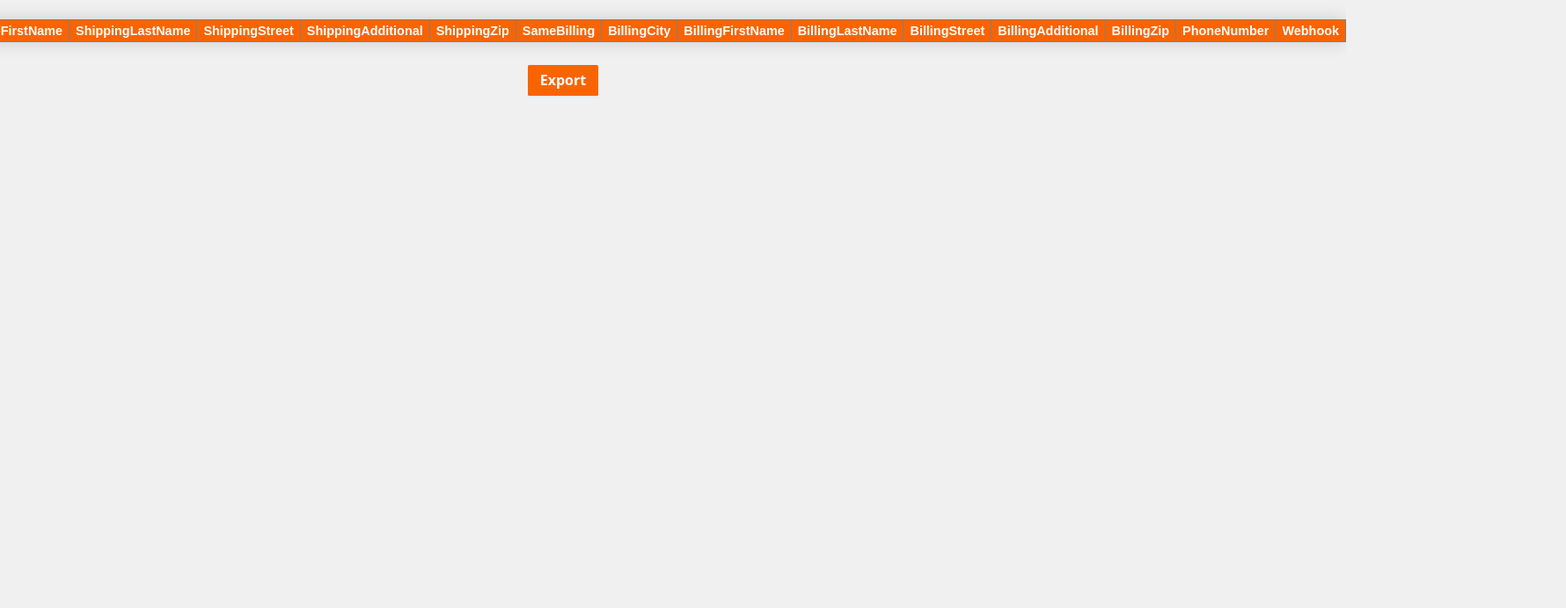
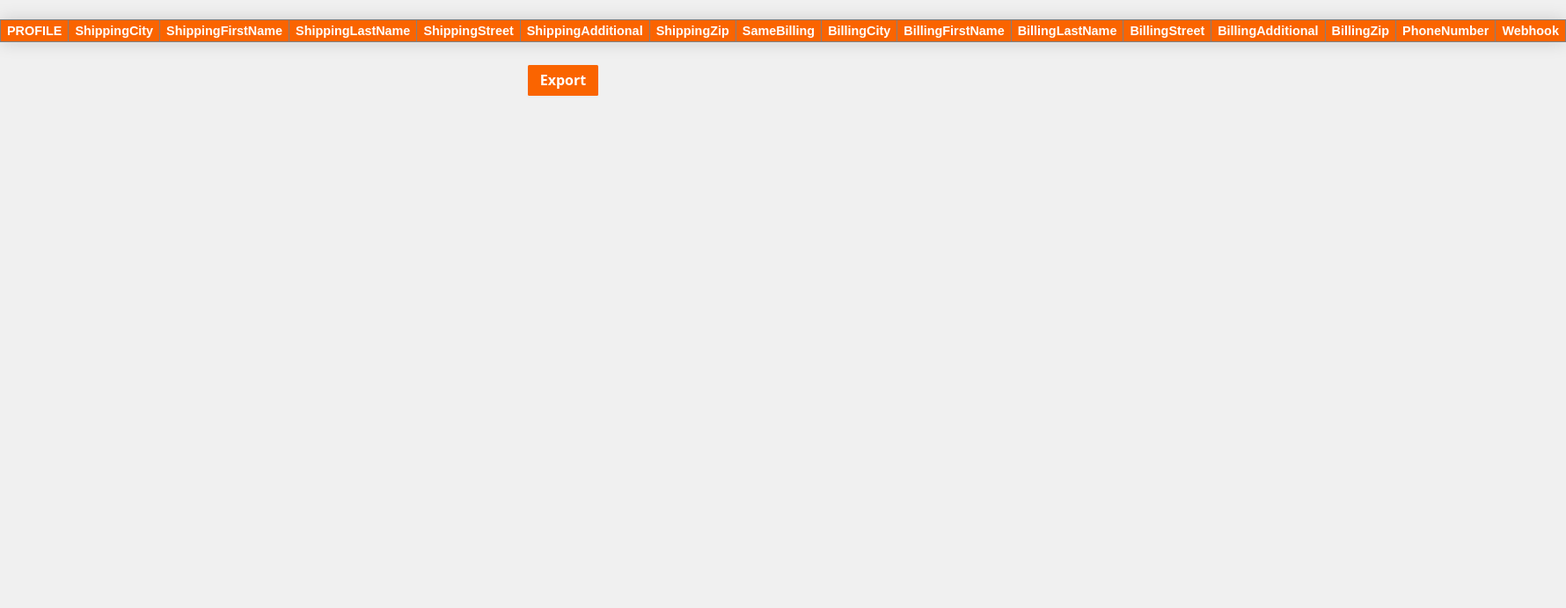
Before and after one commit to Plichciu/jigg, a plain HTML site: page index.html in a window 1280 px wide. Shown: the part 108-800 px from the top of the page at 88% size, 1780 px wide, since content can reach past the window. Drawn offline with Linux system fonts and the light colour scheme.

Commit message:
corrected position table

```diff
--- a/sass/main.scss
+++ b/sass/main.scss
@@ -8,9 +8,17 @@
 
 html,
 body {
-	height: 100%;
 	font-size: 1.6rem;
 	font-family: 'Exo 2', sans-serif;
+
+}
+
+body {
+	background-color: rgb(240, 240, 240);
+	height: 100%;
+	width: 100%;
+
+
 }
 
 html {
@@ -43,15 +51,10 @@ table {
 	border-spacing: 0;
 }
 
-body {
-	background-color: rgb(240, 240, 240);
+.table-container {
 	position: relative;
-}
 
-.table-container {
-    display: flex;
-    align-items: center;
-    justify-content: center;
+	overflow: visible;
 }
 
 .input {
@@ -65,6 +68,7 @@ body {
 }
 
 .styled-table {
+
 	border-collapse: collapse;
 	margin: 25px 0;
 	font-size: 0.9em;
@@ -172,6 +176,13 @@ body {
 .error {
 	color: red;
 	flex-basis: 100%;
-    text-align: center;
-    margin-top: 1rem;
+	text-align: center;
+	margin-top: 1rem;
 }
+
+
+@media (min-width:100px) {
+	.table-container {
+		justify-content: flex-start;
+	}
+}
```
Also changed, not shown: css/main.css, 1 other file.
